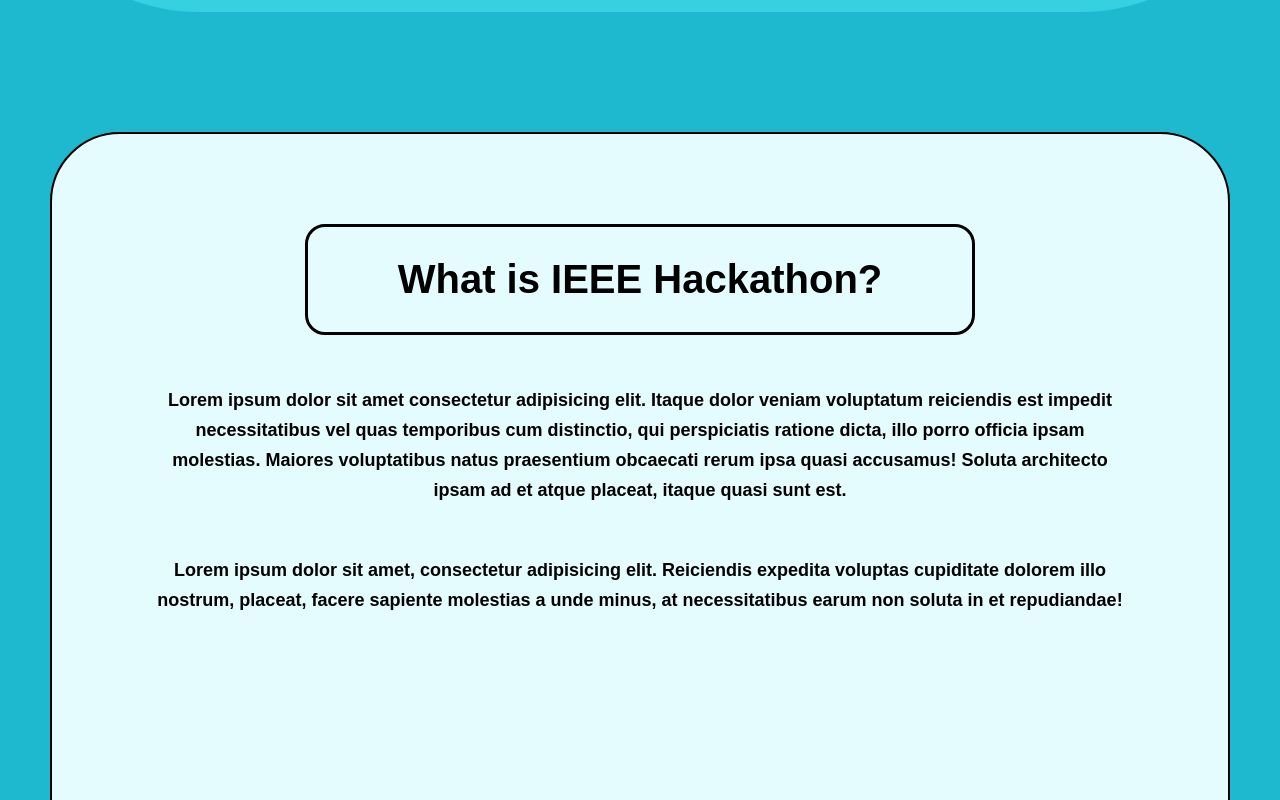
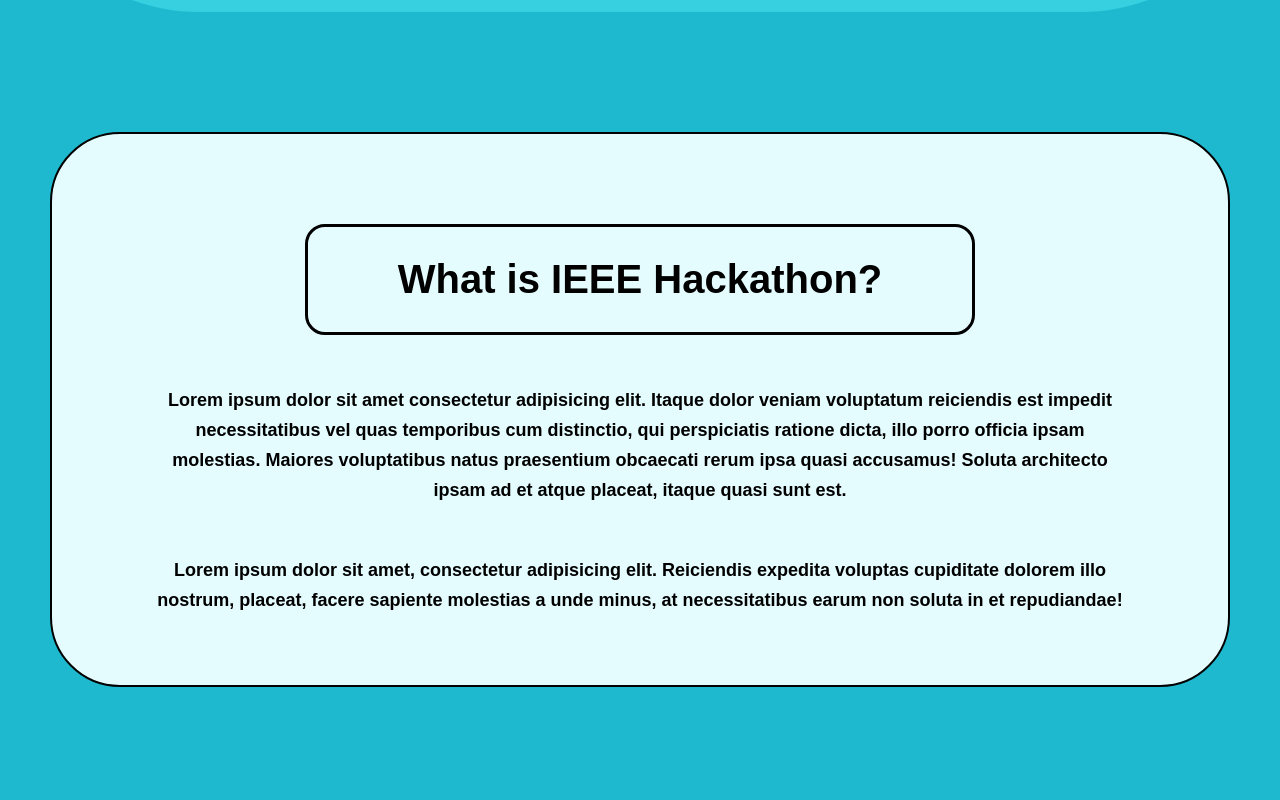
Before and after one commit to Mohd-Sami010/IEEE-Hackathon-site, a plain HTML site: page index.html in a window 1280 px wide. Shown: the part 540-1340 px from the top of the page. Drawn offline with Linux system fonts and the light colour scheme.

Commit message:
Fixed About About section height

```diff
--- a/style.css
+++ b/style.css
@@ -94,20 +94,6 @@ h2{
 }
 
 /* About Section */
-.about-section{
-    display: flex;
-    flex-direction: column;
-    align-items: center;
-    text-align: center;
-    margin: 0 50px;
-    background-color: var(--bg-light2);
-    padding: 70px 100px;
-    border-radius: 70px;
-    min-height: 100vh;
-    row-gap: 50px;
-    border: 2px solid black;
-}
-
 .about-section p{
     font-size: large;
     line-height: 30px;
```
